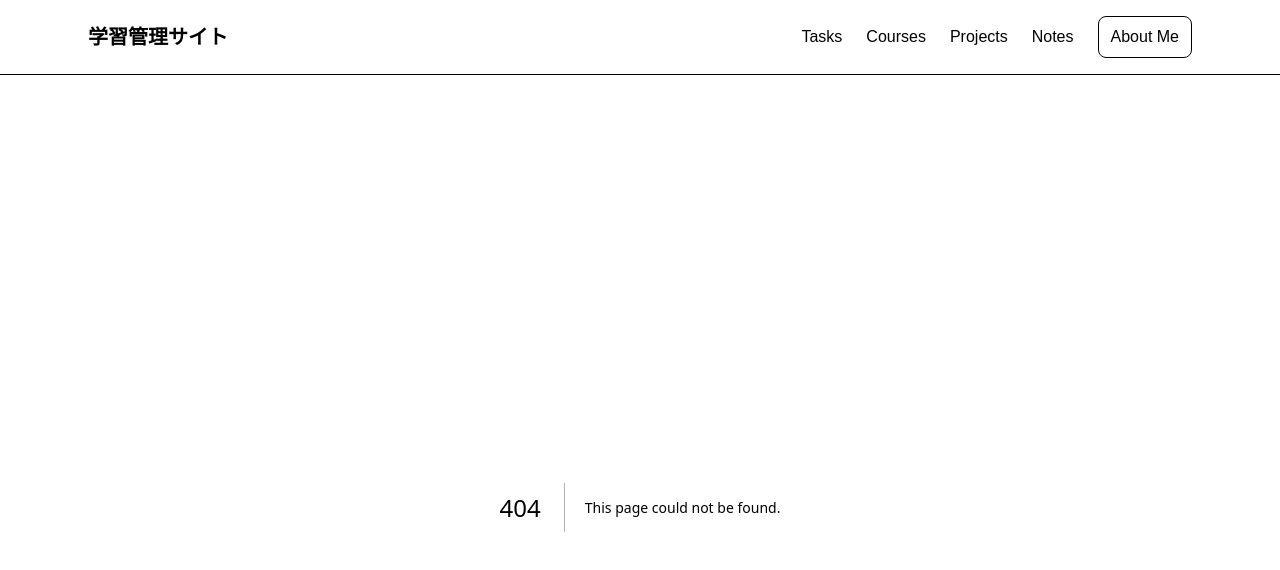
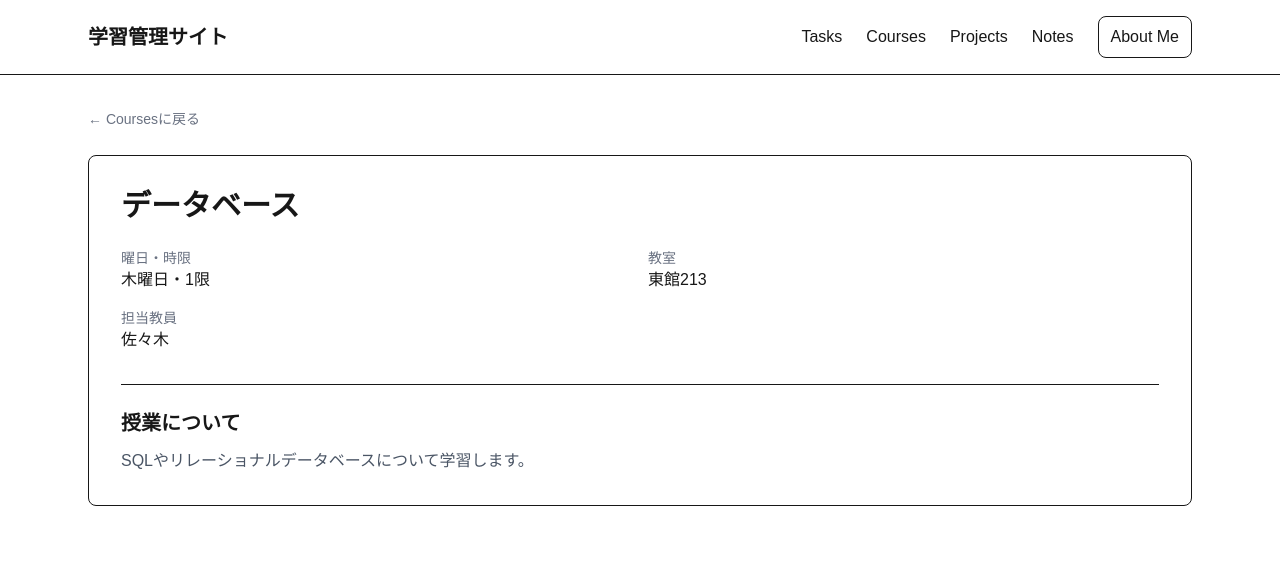
Before and after one commit to KaitoTakei0618/pbl_Nextjs, a Next.js app: page /courses/database in a window 1280 px wide. Before the commit this address had no page. Shown: the top 570 px of the page. Built offline with nearby package versions, Linux system fonts and the light colour scheme.

Commit message:
Add courses function

```diff
--- /dev/null
+++ b/app/courses/[id]/page.tsx
@@ -0,0 +1,82 @@
+import Link from "next/link";
+import { notFound } from "next/navigation";
+import { courses } from "@/lib/courses";
+
+type CoursePageProps = {
+  params: Promise<{
+    id: string;
+  }>;
+};
+
+export default async function CoursePage({
+  params,
+}: CoursePageProps) {
+  const { id } = await params;
+
+  const course = courses.find(
+    (course) => course.id === id
+  );
+
+  if (!course) {
+    notFound();
+  }
+
+  return (
+    <div>
+      <Link
+        href="/courses"
+        className="text-sm text-gray-500 hover:text-black"
+      >
+        ← Coursesに戻る
+      </Link>
+
+      <div className="mt-6 rounded-lg border bg-white p-8">
+        <h1 className="text-3xl font-bold">
+          {course.name}
+        </h1>
+
+        <div className="mt-6 grid gap-4 md:grid-cols-2">
+          <div>
+            <p className="text-sm text-gray-500">
+              曜日・時限
+            </p>
+
+            <p className="font-medium">
+              {course.day}・{course.period}限
+            </p>
+          </div>
+
+          <div>
+            <p className="text-sm text-gray-500">
+              教室
+            </p>
+
+            <p className="font-medium">
+              {course.room}
+            </p>
+          </div>
+
+          <div>
+            <p className="text-sm text-gray-500">
+              担当教員
+            </p>
+
+            <p className="font-medium">
+              {course.teacher}
+            </p>
+          </div>
+        </div>
+
+        <div className="mt-8 border-t pt-6">
+          <h2 className="text-xl font-semibold">
+            授業について
+          </h2>
+
+          <p className="mt-3 text-gray-600">
+            {course.description}
+          </p>
+        </div>
+      </div>
+    </div>
+  );
+}
--- a/app/courses/page.tsx
+++ b/app/courses/page.tsx
@@ -1,11 +1,44 @@
+import Link from "next/link";
+import { courses } from "@/lib/courses";
+
 export default function CoursesPage() {
   return (
     <div>
-      <h1 className="text-3xl font-bold">Courses</h1>
+      <div className="mb-8">
+        <h1 className="text-3xl font-bold">Courses</h1>
 
-      <p className="mt-2 text-gray-600">
-        履修している授業を管理するページです。
-      </p>
+        <p className="mt-2 text-gray-600">
+          履修している授業を確認できます。
+        </p>
+      </div>
+
+      <div className="grid gap-5 md:grid-cols-2">
+        {courses.map((course) => (
+          <Link
+            key={course.id}
+            href={`/courses/${course.id}`}
+            className="rounded-lg border bg-white p-6 transition hover:shadow-md"
+          >
+            <h2 className="text-xl font-bold">
+              {course.name}
+            </h2>
+
+            <div className="mt-4 space-y-1 text-sm text-gray-600">
+              <p>
+                {course.day}・{course.period}限
+              </p>
+
+              <p>教室：{course.room}</p>
+
+              <p>担当：{course.teacher}</p>
+            </div>
+
+            <p className="mt-5 text-sm font-medium">
+              詳細を見る →
+            </p>
+          </Link>
+        ))}
+      </div>
     </div>
   );
 }
--- /dev/null
+++ b/lib/courses.ts
@@ -0,0 +1,42 @@
+export type Course = {
+  id: string;
+  name: string;
+  day: string;
+  period: number;
+  room: string;
+  teacher: string;
+  description: string;
+};
+
+export const courses: Course[] = [
+  {
+    id: "pbl",
+    name: "PBL",
+    day: "火曜日",
+    period: 3,
+    room: "ゼミ室",
+    teacher: "skip-san, sum-san",
+    description:
+      "Web技術やGit、Next.jsなどを実際に利用しながら学習する授業です。",
+  },
+  {
+    id: "image-processing",
+    name: "デジタル画像処理",
+    day: "火曜日",
+    period: 2,
+    room: "南館7F",
+    teacher: "彌冨",
+    description:
+      "画像処理の基礎理論や画像復元などについて学習します。",
+  },
+  {
+    id: "database",
+    name: "データベース",
+    day: "木曜日",
+    period: 1,
+    room: "東館213",
+    teacher: "佐々木",
+    description:
+      "SQLやリレーショナルデータベースについて学習します。",
+  },
+];
```
